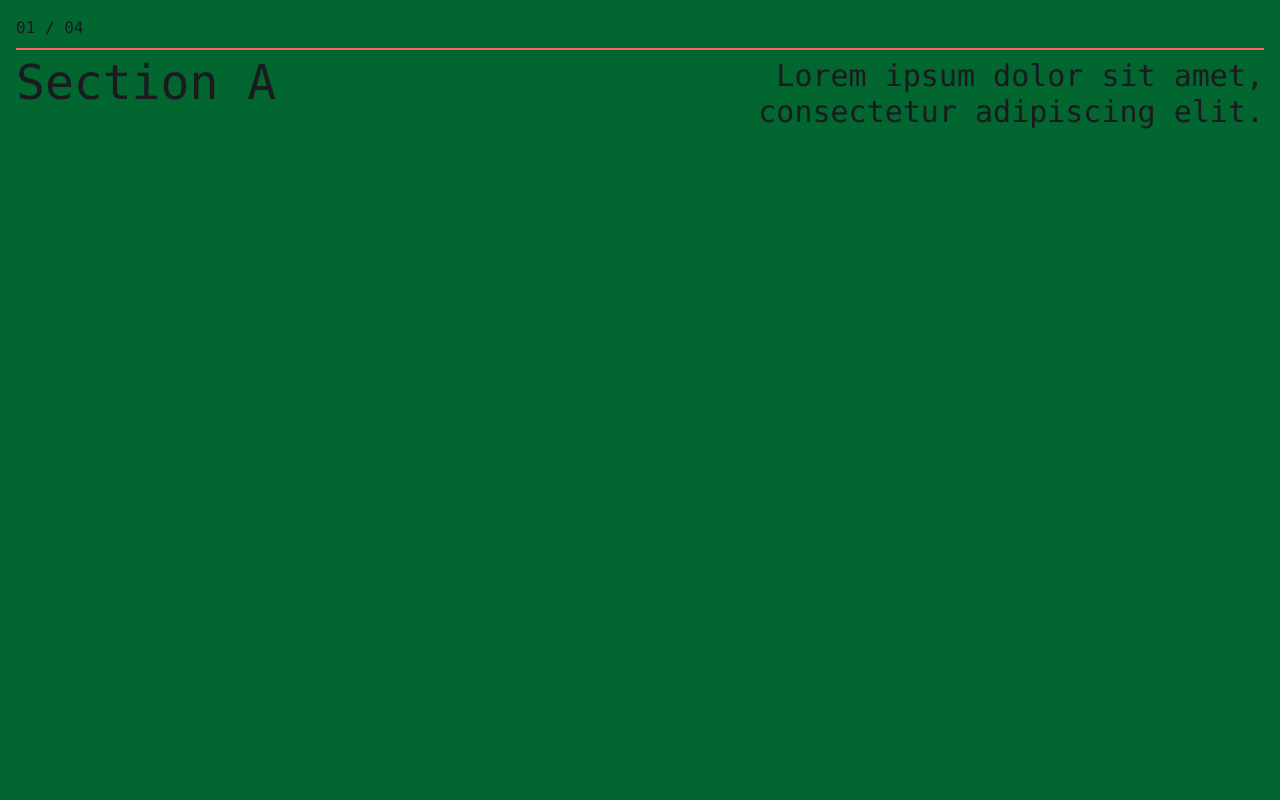
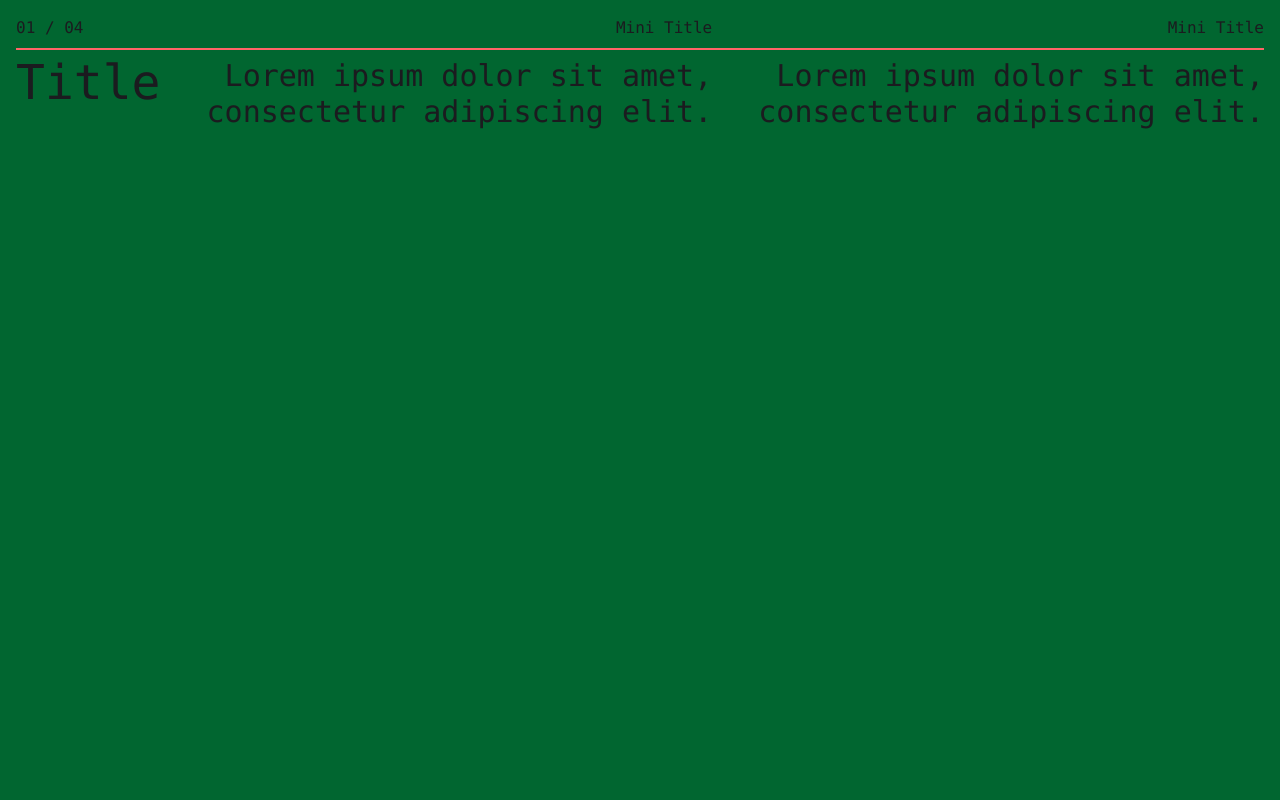
Before and after one commit to 11amanraj/portfolio-april-2025, a Next.js app: page / in a window 1280 px wide. Shown: the top 800 px of the page. Built offline with nearby package versions, Linux system fonts and the light colour scheme.

Commit message:
Redesigned title section

```diff
--- a/app/Components/CaseStudy/CaseSection.tsx
+++ b/app/Components/CaseStudy/CaseSection.tsx
@@ -8,20 +8,35 @@ const CaseSection: React.FC<{ sectionDetail: sectionDetail, totalSections: numbe
       id={sectionDetail.id}
       className={`h-screen max-w-320 mx-auto p-4 ${sectionDetail.bg}`}
     >
-      <h2 className='flex flex-col gap-2 font-mono'>
-        <span>
-          {`0${sectionDetail.key + 1} / 0${totalSections}`}
-        </span>
-        <span className='h-0.5 bg-red-400'></span>
-        <div className='flex justify-between'>
-          <span className='text-5xl'>
-            {sectionDetail.title}
+      <div className='flex font-mono'>
+        <div className='flex flex-col gap-2'>
+          <span>
+            {`0${sectionDetail.key + 1} / 0${totalSections}`}
           </span>
-          <span className='text-3xl max-w-140 text-right'>
+          <span className='h-0.5 bg-red-400'></span>
+          <h2 className='text-5xl'>Title</h2>
+        </div>
+
+        <div className='flex flex-col gap-2'>
+          <span className='text-right'>
+            Mini Title
+          </span>
+          <span className='h-0.5 bg-red-400'></span>
+          <h2 className='text-3xl max-w-140 text-right'>
             Lorem ipsum dolor sit amet, consectetur adipiscing elit.
+          </h2>
+        </div>
+
+        <div className='flex flex-col gap-2'>
+          <span className='text-right'>
+            Mini Title
           </span>
+          <span className='h-0.5 bg-red-400'></span>
+          <h2 className='text-3xl max-w-140 text-right'>
+            Lorem ipsum dolor sit amet, consectetur adipiscing elit.
+          </h2>
         </div>
-      </h2>
+      </div>
     </section>
   )
 }
```
